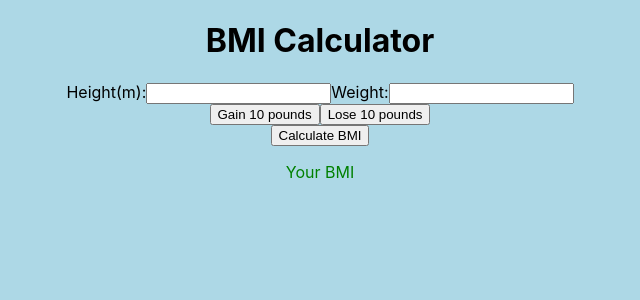
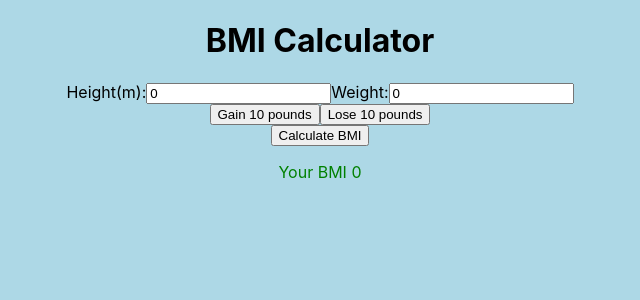
Before and after one commit to yash16chaudhary/INFO-655-Project, a React (Create React App) app: page / in a window 1280 px wide. Shown: the top 300 px of the page, without its empty margins (320-960 px from the left). Built offline with nearby package versions, Linux system fonts and the light colour scheme.

Commit message:
default values

```diff
--- a/src/App.js
+++ b/src/App.js
@@ -6,9 +6,9 @@ import OutputDisplay from './OutputDisplay';
 
 function App() {
 
-  const [height, setHeight] = useState('');
-  const [weight, setWeight] = useState('');
-  const [bmi, setBmi] = useState('');
+  const [height, setHeight] = useState(0);
+  const [weight, setWeight] = useState(0);
+  const [bmi, setBmi] = useState(0);
   const weightAsNumber = Number(weight);
   const heightAsNumber = Number(height);
 
```
